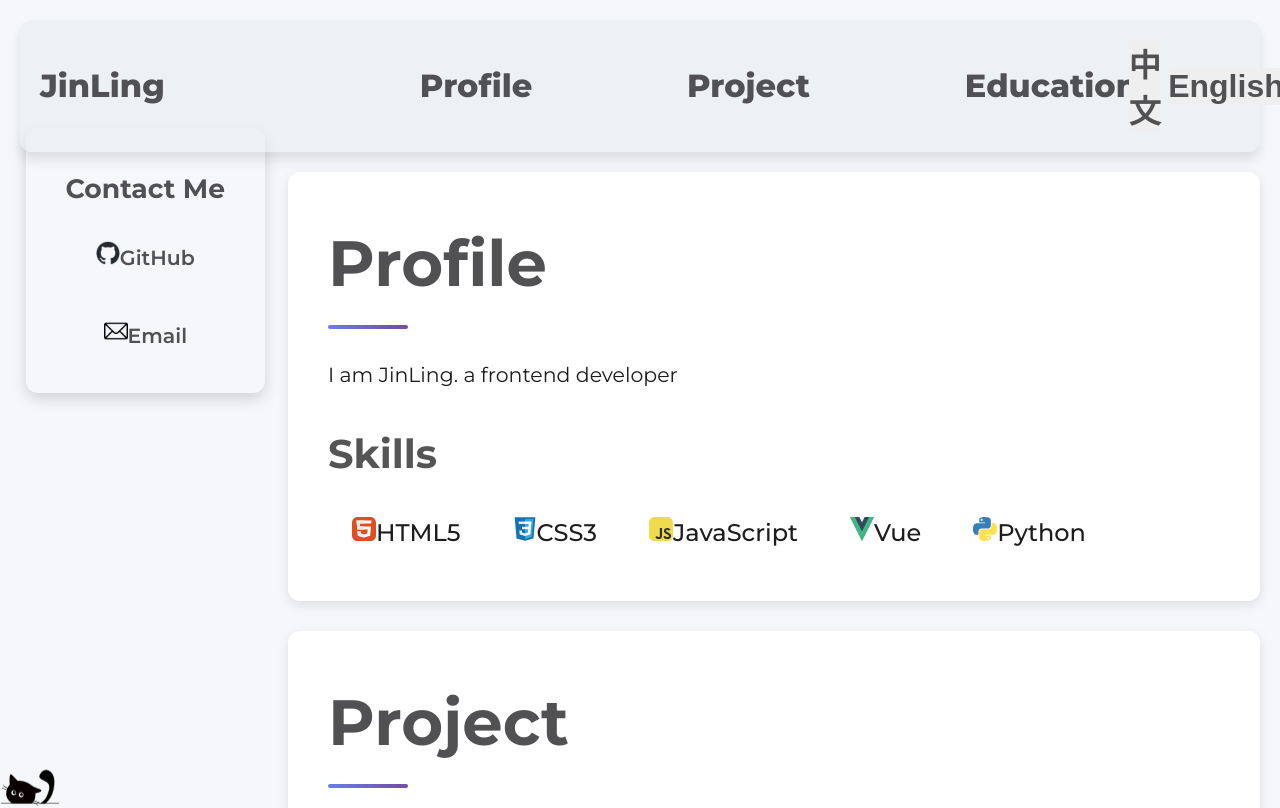
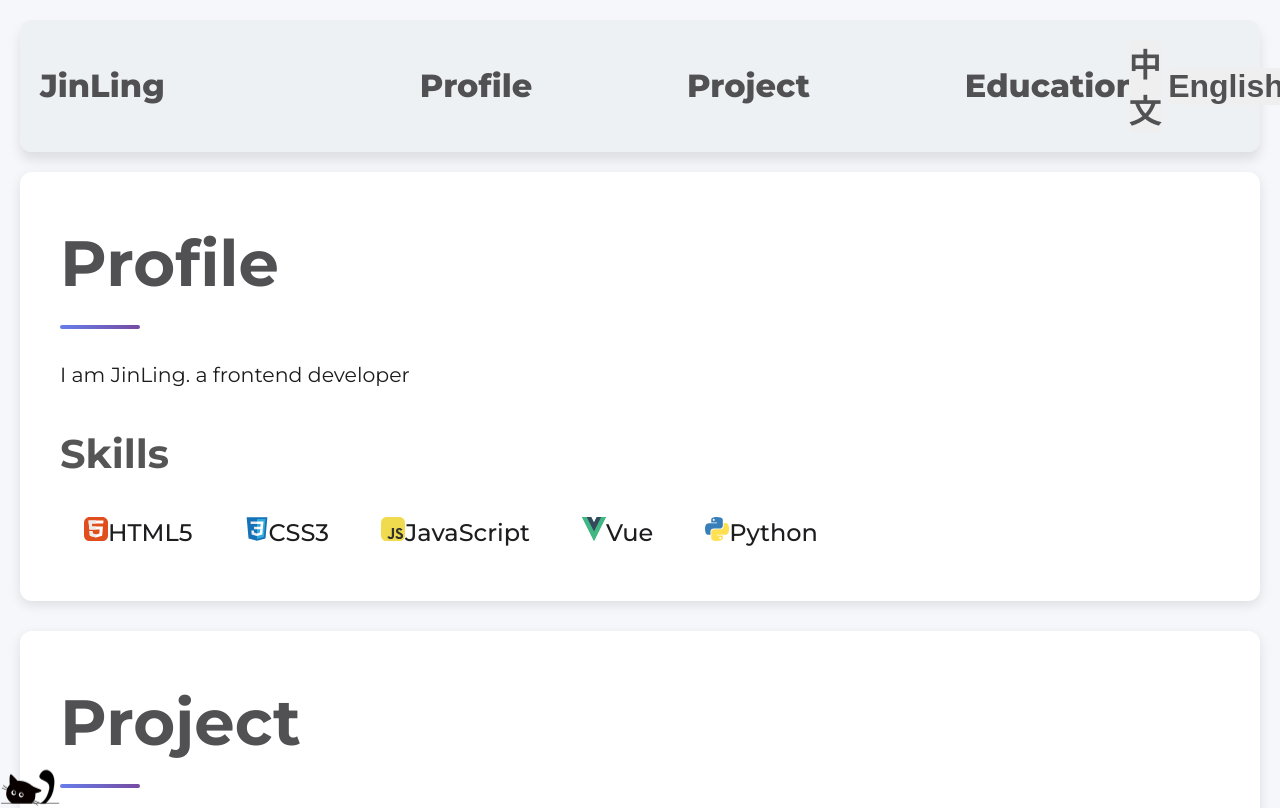
Before and after one commit to JINLING1/JinLing, a plain HTML site: page home.html in a window 1280 px wide. Shown: the top 808 px of the page. Drawn offline with Linux system fonts and the light colour scheme.

Commit message:
删除sidebar部分，将contact移动到footer部分

```diff
--- a/home.html
+++ b/home.html
@@ -99,20 +99,12 @@
     </section>
   </main>
 
-  <aside class="sidebar">
-    <h3 class="sidebar-title">Contact Me</h3>
-    <ul class="contact-list">
-      <li class="contact-item">
-        <a class="contact-link github-link" href="https://github.com/JINLING1" target="_blank"><img class="contact-icon" src="./image/github-mark.png" alt="GitHub">GitHub</a>
-      </li>
-      <li class="contact-item">
-        <a class="contact-link email-link" href="mailto:JinLing.shot@gmail.com"><img class="contact-icon" src="./image/email.png" alt="Email">Email</a>
-      </li>
-    </ul>
-  </aside>
-
   <footer class="footer">
     <p>&copy; 2025 JinLing. All rights reserved.</p>
+    <a class="contact-link github-link" href="https://github.com/JINLING1" target="_blank"><img class="contact-icon"
+        src="./image/github-mark.png" alt="GitHub"></a>
+    <a class="contact-link email-link" href="mailto:JinLing.shot@gmail.com"><img class="contact-icon"
+        src="./image/email.png" alt="Email"></a>
   </footer>
   <div class="decorative-elements">
     <img class="cat-icon" src="./image/cat.svg" alt="cat-icon">
--- a/main.css
+++ b/main.css
@@ -19,12 +19,12 @@ body {
 /* 页面布局 */
 .page-container {
 	display: grid;
-	grid-template-columns: 20% 1fr;
+	grid-template-columns:1fr;
 	grid-template-rows: auto 1fr auto;
 	grid-template-areas:
-		'header header'
-		'sidebar main'
-		'footer footer';
+		'header'
+		 'main'
+		'footer';
 	min-height: 100vh;
 	gap: 20px;
 	padding: 20px;
@@ -108,57 +108,6 @@ body {
 	cursor:pointer;
 }
 
-/* 侧边栏样式 */
-.sidebar {
-	background-color: #F5F7FA;
-	grid-area: sidebar;
-	padding: 20px;
-	border-radius: 12px;
-	box-shadow: 0px 6px 15px rgba(0, 0, 0, 0.15);
-	position:fixed;
-	top:10vw;
-	left:2vw;
-}
-
-.sidebar-title {
-	font-size: 1.3em;
-	margin: 20px;
-	color: #515154;
-	text-align: center;
-}
-
-.contact-list {
-	list-style: none;
-	display: flex;
-	flex-direction: column;
-	gap: 15px;
-}
-
-.contact-item {
-	text-align: center;
-}
-
-.contact-link {
-	display: inline-block;
-	padding: 10px 20px;
-	border-radius: 25px;
-	color: #515154;
-	text-decoration: none;
-	font-weight: 600;
-	transition: all 0.3s ease;
-	position: relative;
-	overflow: hidden;
-}
-
-.contact-icon{
-	width:1.5rem;
-	height:1.5rem;
-}
-
-.contact-link:hover {
-	transform: translateY(-3px);
-	box-shadow: 0 6px 15px rgba(0, 0, 0, 0.15);
-}
 
 
 
@@ -324,6 +273,27 @@ body {
 	margin: 5px 0;
 }
 
+.contact-link {
+	display: inline-block;
+	padding: 10px 20px;
+	border-radius: 25px;
+	color: #515154;
+	text-decoration: none;
+	font-weight: 600;
+	transition: all 0.3s ease;
+	position: relative;
+	overflow: hidden;
+}
+
+.contact-icon{
+	width:2rem;
+	height:2rem;
+}
+
+.contact-link:hover {
+	transform: scale(1.05);
+}
+
 /* 装饰元素 */
 .decorative-elements {
 	position: fixed;
@@ -358,7 +328,6 @@ body {
 		grid-template-areas:
 			'header'
 			'main'
-			'sidebar'
 			'footer';
 		padding: 10px;
 	}
@@ -372,10 +341,6 @@ body {
 	.nav ul {
 		flex-wrap: wrap;
 		justify-content: center;
-	}
-
-	.sidebar {
-		position: static;
 	}
 
 	.section {
```
